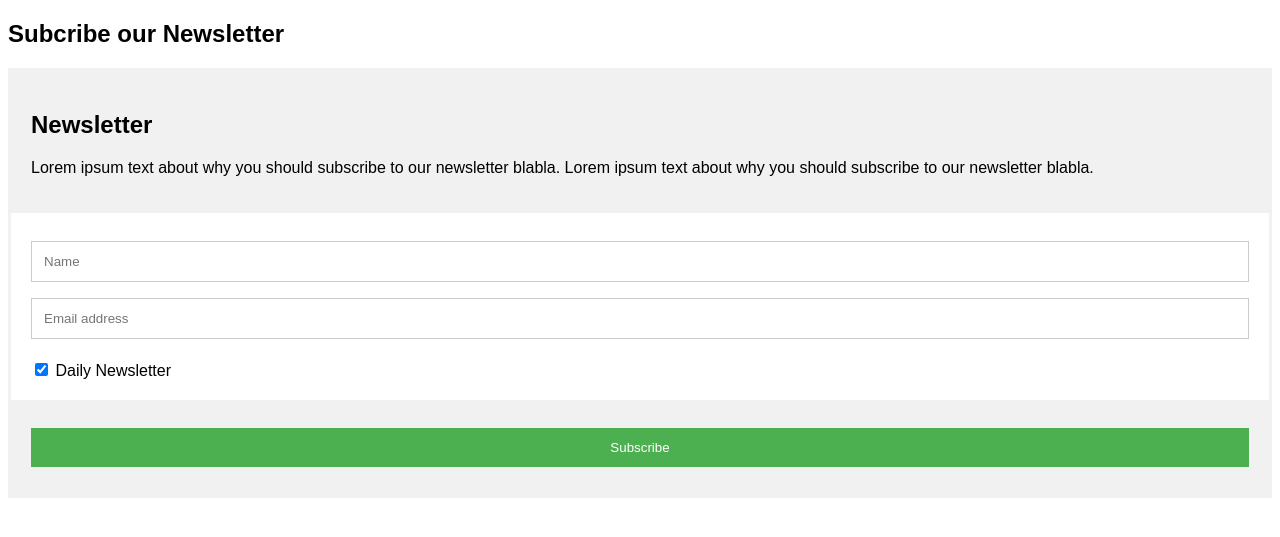
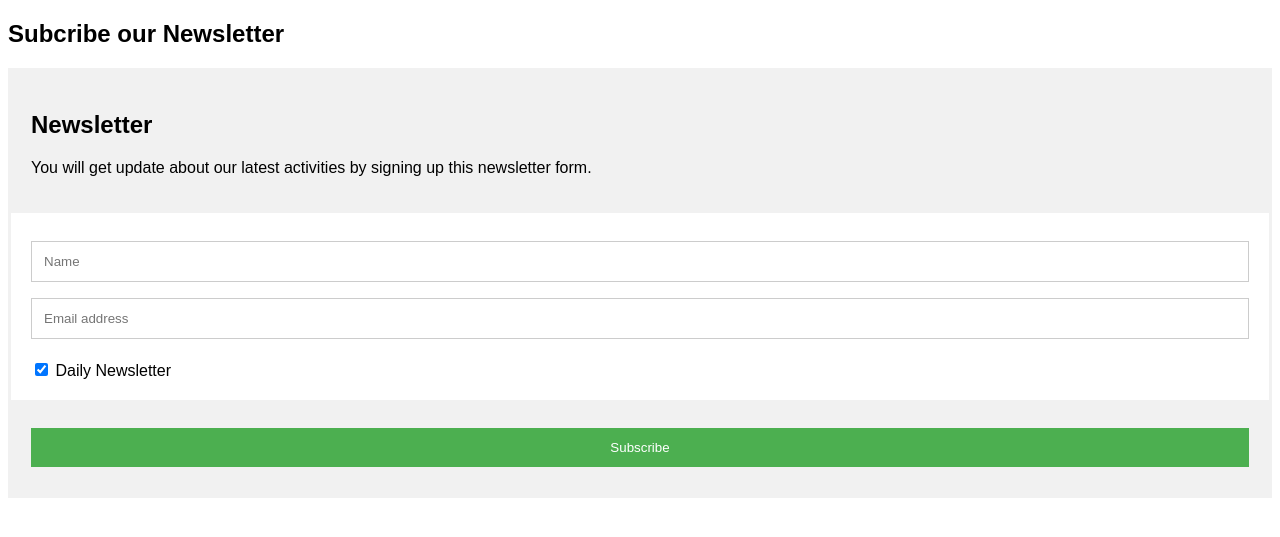
Before and after one commit to yobro2033/herokuHTMLmpw, a Flask app: page /newsletter in a window 1280 px wide. Shown: the top 537 px of the page. Run offline with Flask 2, Linux system fonts and the light colour scheme.

Commit message:
Update newsletter.html

```diff
--- a/templates/newsletter.html
+++ b/templates/newsletter.html
@@ -43,7 +43,7 @@ input[type=submit]:hover {
 <form action="/action_page.php">
   <div class="container">
     <h2>Newsletter</h2>
-    <p>Lorem ipsum text about why you should subscribe to our newsletter blabla. Lorem ipsum text about why you should subscribe to our newsletter blabla.</p>
+    <p>You will get update about our latest activities by signing up this newsletter form.</p>
   </div>
 
   <div class="container" style="background-color:white">
```
